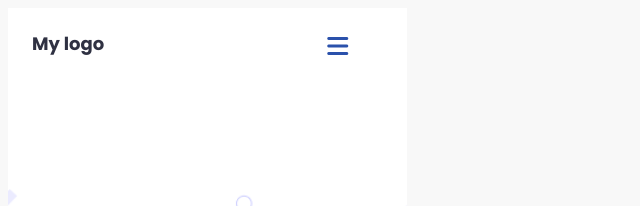
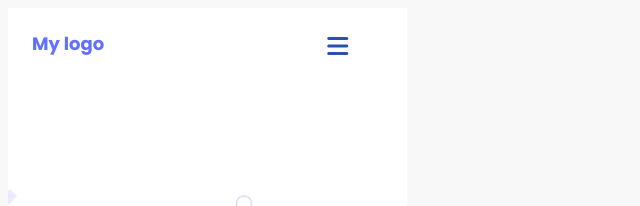
Before and after one commit to Vishal30M/Portfolio-Website, a website: page index.html in a window 1280 px wide. Shown: the top 206 px of the page, 0-640 px from the left. Drawn offline with Linux system fonts and the light colour scheme.

Commit message:
Update style.css

```diff
--- a/style.css
+++ b/style.css
@@ -28,7 +28,7 @@ header nav .logo {
   font-size: 18px;
   line-height: 20px;
   align-self: center;
-  color: #2f3142;
+  color: #6070ff;
   white-space: nowrap;
 }
 
```
